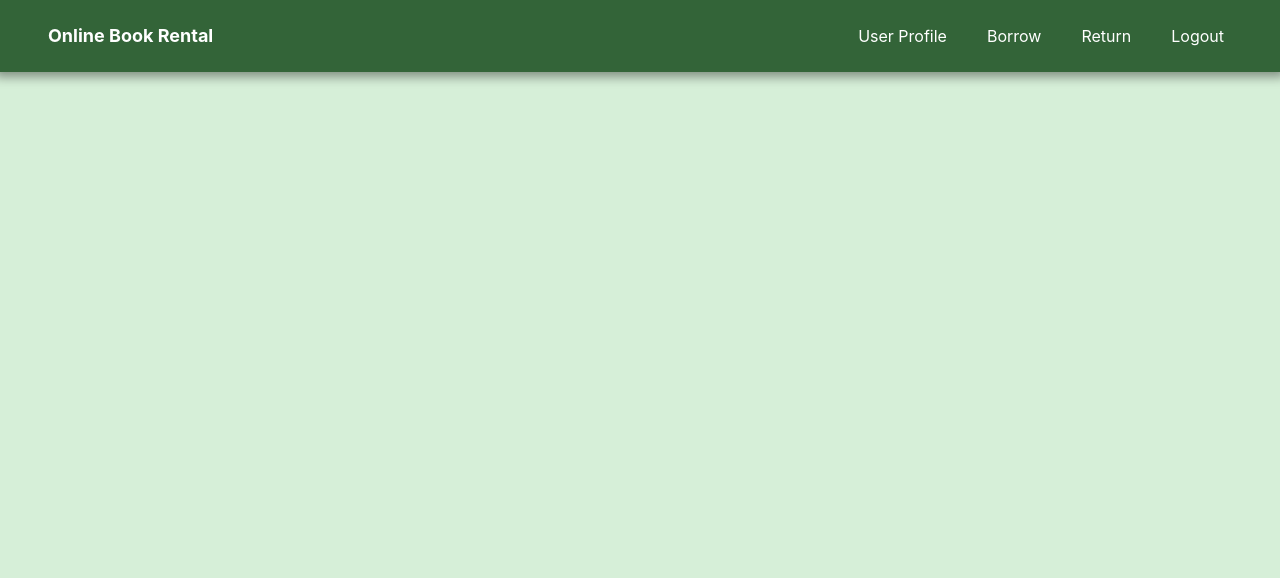
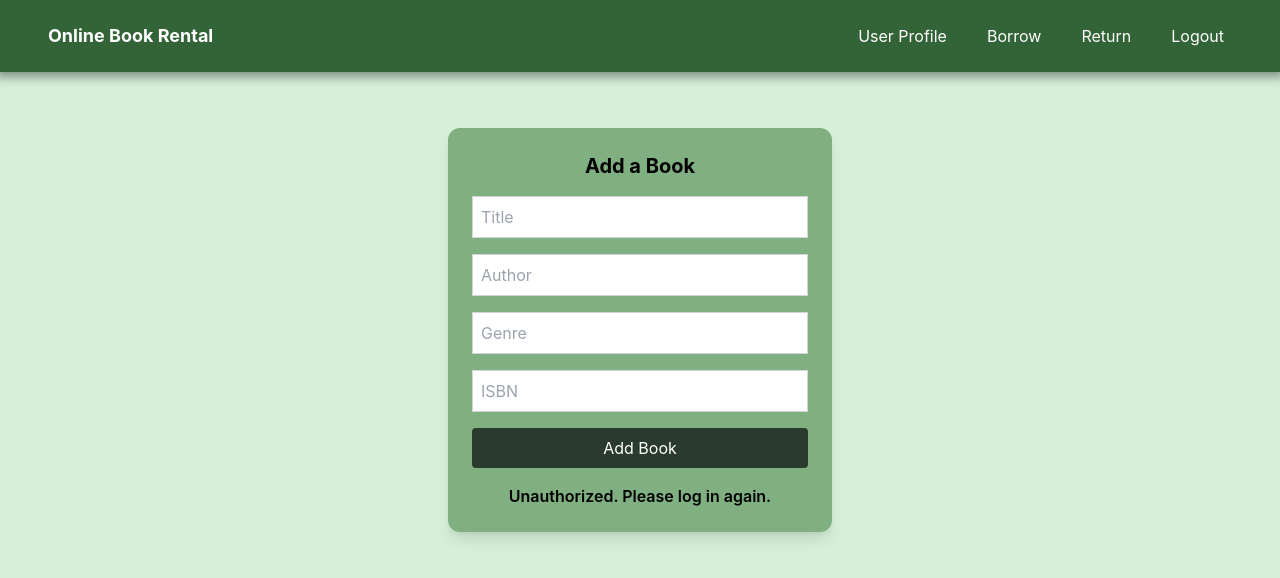
Before and after one commit to Laszlo2000/OnlineBookRental, a React (Vite) app in the folder frontend/: page /admin/addbook in a window 1280 px wide. Shown: the top 578 px of the page. Built offline with nearby package versions, Linux system fonts and the light colour scheme.

Commit message:
feat: Updated navbar and added functional Books sub-menu
- Replaced "Add Book" link with an "Admin" dropdown menu.
- Added "Books" sub-menu under "Admin" dropdown.
- Implemented "Books" page for adding and listing books.
- Enhanced Books page design with Edit and Delete buttons.

```diff
--- a/frontend/src/App.tsx
+++ b/frontend/src/App.tsx
@@ -7,6 +7,7 @@ import AddBook from './components/AddNewBook';
 import Rent from "./components/Rent.tsx";
 import Return from "./components/Return.tsx";
 import Navbar from './components/Navbar.tsx';
+import Books from "./components/Books.tsx";
 
 const App: React.FC = () => {
 
@@ -21,6 +22,7 @@ const App: React.FC = () => {
                 <Route path="/addbook" element={<AddBook />} />
                 <Route path="/rent" element={<Rent />} />
                 <Route path="/return" element={<Return />} />
+                <Route path="/admin/addbook" element={<Books />} />
             </Routes>
         </Router>
     );
--- /dev/null
+++ b/frontend/src/components/Books.tsx
@@ -0,0 +1,186 @@
+import React, { useState, useEffect } from "react";
+import {Table, TableBody, TableCell, TableHead, TableHeader, TableRow} from "./ui/table.tsx";
+
+const Books: React.FC = () => {
+    const [formData, setFormData] = useState({
+        title: "",
+        author: "",
+        genre: "",
+        isbn: "",
+    });
+    const [message, setMessage] = useState<string | null>(null);
+    const [books, setBooks] = useState<any[]>([]);
+
+    const handleChange = (e: React.ChangeEvent<HTMLInputElement>) => {
+        const { name, value } = e.target;
+        setFormData({ ...formData, [name]: value });
+    };
+
+    const handleSubmit = async (e: React.FormEvent) => {
+        e.preventDefault();
+
+        if (!formData.title || !formData.author || !formData.genre || !formData.isbn) {
+            setMessage("All fields are required.");
+            return;
+        }
+
+        try {
+            const token = localStorage.getItem("token");
+            if (!token) {
+                setMessage("Unauthorized. Please log in again.");
+                return;
+            }
+
+            const response = await fetch("http://localhost:8080/addbook", {
+                method: "POST",
+                headers: {
+                    "Content-Type": "application/json",
+                    Authorization: `Bearer ${token}`,
+                },
+                body: JSON.stringify(formData),
+            });
+
+            if (response.ok) {
+                setMessage("Book added successfully!");
+                setFormData({ title: "", author: "", genre: "", isbn: "" });
+                fetchBooks(); // Refresh the book list after adding
+            } else {
+                const errorMessage = await response.text();
+                setMessage(`Error: ${errorMessage}`);
+            }
+        } catch (error) {
+            console.error(error);
+            setMessage("Failed to add book. Please try again later.");
+        }
+    };
+
+    const fetchBooks = async () => {
+        try {
+            const token = localStorage.getItem("token");
+            if (!token) {
+                setMessage("Unauthorized. Please log in again.");
+                return;
+            }
+
+            const response = await fetch("http://localhost:8080/books", {
+                method: "GET",
+                headers: {
+                    Authorization: `Bearer ${token}`,
+                    "Content-Type": "application/json",
+                },
+            });
+
+            if (response.ok) {
+                const data = await response.json();
+                setBooks(data);
+            } else {
+                setMessage("Failed to fetch books.");
+            }
+        } catch (error) {
+            console.error(error);
+            setMessage("Failed to fetch books. Please try again later.");
+        }
+    };
+
+    useEffect(() => {
+        fetchBooks();
+    }, []);
+
+    return (
+        <div className="p-6 bg-[#d6efd8] min-h-screen">
+            {/* Form section */}
+            <div className="flex justify-center mt-6">
+                <div className="bg-[#80AF81] rounded-xl shadow-lg p-6 w-96">
+                    <h1 className="text-xl font-bold mb-4 text-[#000] text-center">
+                        Add a Book
+                    </h1>
+                    <form onSubmit={handleSubmit} className="space-y-4">
+                        <input
+                            type="text"
+                            name="title"
+                            placeholder="Title"
+                            value={formData.title}
+                            onChange={handleChange}
+                            className="p-2 border border-gray-300 rounded-md w-full text-black"
+                        />
+                        <input
+                            type="text"
+                            name="author"
+                            placeholder="Author"
+                            value={formData.author}
+                            onChange={handleChange}
+                            className="p-2 border border-gray-300 rounded-md w-full text-black"
+                        />
+                        <input
+                            type="text"
+                            name="genre"
+                            placeholder="Genre"
+                            value={formData.genre}
+                            onChange={handleChange}
+                            className="p-2 border border-gray-300 rounded-md w-full text-black"
+                        />
+                        <input
+                            type="text"
+                            name="isbn"
+                            placeholder="ISBN"
+                            value={formData.isbn}
+                            onChange={handleChange}
+                            className="p-2 border border-gray-300 rounded-md w-full text-black"
+                        />
+                        <button
+                            type="submit"
+                            className="bg-[#2A3B2D] hover:bg-[#202B21] text-white p-2 rounded w-full"
+                        >
+                            Add Book
+                        </button>
+                        {message && (
+                            <p className="mt-4 text-center text-[#000] font-semibold">
+                                {message}
+                            </p>
+                        )}
+                    </form>
+                </div>
+            </div>
+
+            {/* Book list section */}
+            {books.length > 0 ? (
+                <div className="max-w-7xl mx-auto mt-5 overflow-x-auto bg-[#80AF81] border-gray-700 rounded-xl shadow-[0px_0px_30px_rgba(0,0,0,0.3)]">
+                    <Table className="">
+                        <TableHeader className="bg-[#508D4E] border-b-2 border-[#D6EFD8]">
+                            <TableRow>
+                                <TableHead className="font-bold">Title</TableHead>
+                                <TableHead className="font-bold">Author</TableHead>
+                                <TableHead className="font-bold">Genre</TableHead>
+                                <TableHead className="font-bold">ISBN</TableHead>
+                                <TableHead className="font-bold place-content-center">Edit</TableHead>
+                            </TableRow>
+                        </TableHeader>
+                        <TableBody>
+                            {books.map((book) => (
+                                <TableRow className="text-black font-bold border-[#D6EFD8] border-b-2" key={book.id}>
+                                    <TableCell>{book.title}</TableCell>
+                                    <TableCell>{book.author}</TableCell>
+                                    <TableCell>{book.genre}</TableCell>
+                                    <TableCell>{book.isbn}</TableCell>
+                                    <TableCell>
+                                        <div className="flex gap-2">
+                                            <button className="bg-green-500 hover:bg-green-600 text-white font-bold py-1 px-2 rounded">
+                                                Edit
+                                            </button>
+                                            <button className="bg-red-500 hover:bg-red-600 text-white font-bold py-1 px-2 rounded">
+                                                Delete
+                                            </button>
+                                        </div>
+                                    </TableCell>
+                                </TableRow>
+                            ))}
+                        </TableBody>
+                    </Table>
+                </div>
+            ) : (<p className="text-[#000]"></p>)
+            }
+        </div>
+    );
+};
+
+export default Books;
--- a/frontend/src/components/Navbar.tsx
+++ b/frontend/src/components/Navbar.tsx
@@ -1,9 +1,11 @@
 import React, { useEffect, useState } from "react";
-import { Link, useNavigate } from "react-router-dom";
+import { Link, useNavigate, useLocation } from "react-router-dom";
 
 const Navbar: React.FC = () => {
   const [isAdmin, setIsAdmin] = useState(false); // Admin állapot
+  const [isDropdownOpen, setIsDropdownOpen] = useState(false); // Dropdown állapot
   const navigate = useNavigate();
+  const location = useLocation(); // Figyeli az aktuális útvonalat
 
   useEffect(() => {
     const fetchUserRole = async () => {
@@ -17,8 +19,8 @@ const Navbar: React.FC = () => {
           method: "GET",
           headers: {
             Authorization: `Bearer ${token}`,
-            "Content-Type": "application/json"
-          }
+            "Content-Type": "application/json",
+          },
         });
 
         if (response.ok) {
@@ -35,6 +37,11 @@ const Navbar: React.FC = () => {
     fetchUserRole();
   }, []);
 
+  // Bezárja a dropdown menüt, ha az útvonal megváltozik
+  useEffect(() => {
+    setIsDropdownOpen(false);
+  }, [location]);
+
   const handleLogout = () => {
     localStorage.removeItem("token"); // Törli a tokent
     navigate("/login"); // Átirányít a login oldalra
@@ -50,17 +57,46 @@ const Navbar: React.FC = () => {
           >
             User Profile
           </Link>
-        {isAdmin && (
-          <Link to="/addbook" className="hover:bg-[#254729] px-2 py-2 rounded transition duration-300 hover:text-white">
-            Add Book
-          </Link>
-        )}
-        <Link to="/rent" className="hover:bg-[#254729] px-2 py-2 rounded transition duration-300 hover:text-white">
+          <Link
+              to="/rent"
+              className="hover:bg-[#254729] px-2 py-2 rounded transition duration-300 hover:text-white"
+          >
             Borrow
           </Link>
-        <Link to="/return" className="hover:bg-[#254729] px-2 py-2 rounded transition duration-300 hover:text-white">
+          <Link
+              to="/return"
+              className="hover:bg-[#254729] px-2 py-2 rounded transition duration-300 hover:text-white"
+          >
             Return
           </Link>
+
+          {isAdmin && (
+              <div className="relative">
+                <button
+                    onClick={() => setIsDropdownOpen((prev) => !prev)}
+                    className="hover:bg-[#254729] px-2 py-2 rounded transition duration-300"
+                >
+                  Admin
+                </button>
+                {isDropdownOpen && (
+                    <div className="absolute mt-2 w-32 bg-[#336438] rounded shadow-lg z-50">
+                      <Link
+                          to="/admin/addbook"
+                          className="block px-4 py-2 hover:bg-[#254729] rounded transition duration-300 text-white"
+                      >
+                        Books
+                      </Link>
+                      <Link
+                          to="/admin/users"
+                          className="block px-4 py-2 hover:bg-[#254729] rounded transition duration-300 text-white"
+                      >
+                        Users
+                      </Link>
+                    </div>
+                )}
+              </div>
+          )}
+
           <button
               onClick={handleLogout}
               className="hover:bg-[#254729] px-2 py-2 rounded transition duration-300 hover:text-white"
```
Lines whose indentation alone changed are shown as unchanged.
